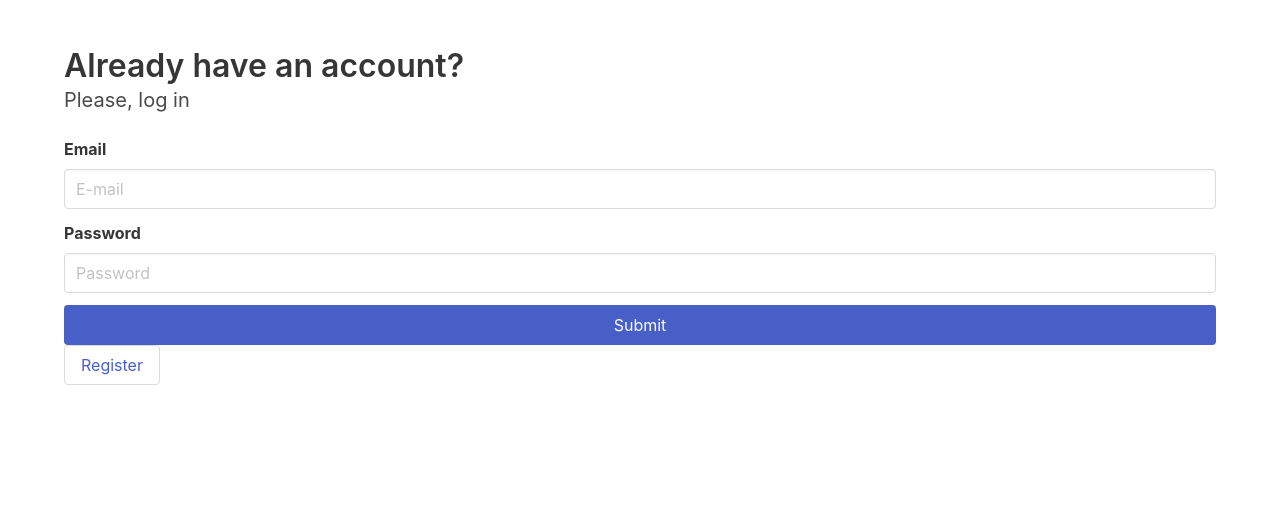
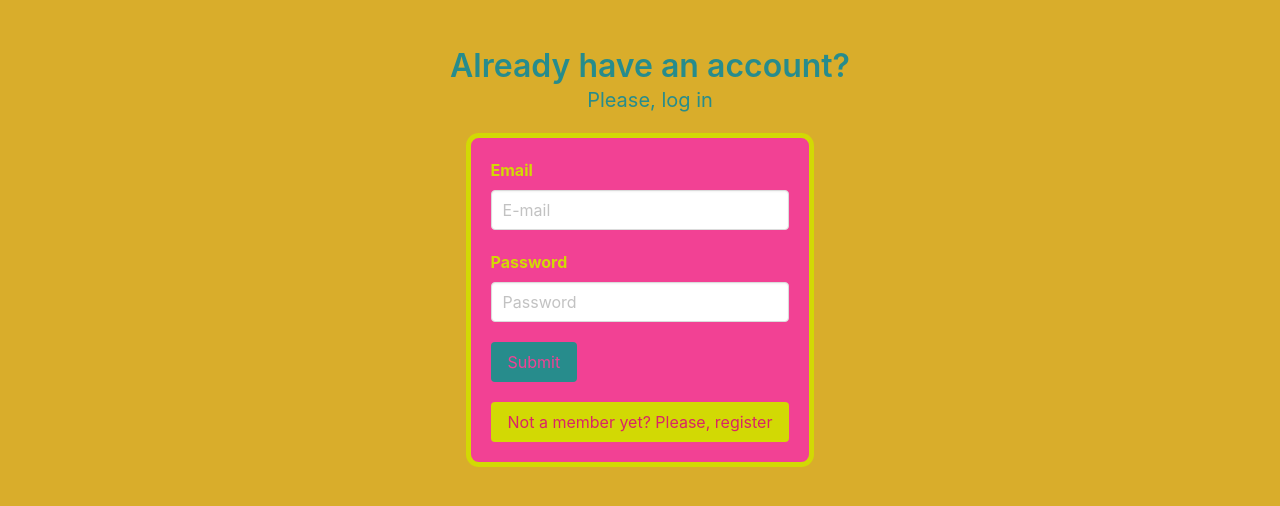
Before and after one commit to ainallamas/IronhackFinalProject, a Vue app: page /#/auth/login in a window 1280 px wide. Shown: the top 506 px of the page. Built offline with nearby package versions, Linux system fonts and the light colour scheme; no server answers.

Commit message:
css started

```diff
--- a/src/components/Login.vue
+++ b/src/components/Login.vue
@@ -1,11 +1,14 @@
 <template>
-
-
 
 <div class="section">
 <div class="container">
-    <h1 class="title">Already have an account?</h1>
-    <h2 class="subtitle">Please, log in</h2>
+
+<div class="welcome-message">
+    <h1 class="title welcome">Already have an account?</h1>
+    <h2 class="subtitle welcome">Please, log in</h2>
+</div>
+
+<div class="sign-in">
     <form @submit.prevent="onSubmit">
         <div class="field">
             <label class="label">Email</label>
@@ -22,17 +25,21 @@
             </div>
             <div class="field">
                 <div class="control">
-                <button class="button is-link is-fullwidth" type="submit" placeholder="Text input">Submit</button>
+                <button class="button is-link is-centered submit-button" type="submit">Submit</button>
                 </div>
             </div>
-        </form>
+    </form>
 
-        <div class="button register-button">
-        <router-link :to="{name: 'register'}">Register</router-link>
-        </div>
-
+    <div class="registro">
+    <div class="field button is-link is-centered register-button">
+        <router-link :to="{name: 'register'}">Not a member yet? Please, register</router-link>
     </div>
     </div>
+
+</div>
+
+</div>
+</div>
 
 </template>
 
@@ -76,4 +83,61 @@ catch (error) {
 
 <style scoped>
 
+label {
+color: #D2D904;
+}
+
+.container {
+    display: flex;
+    flex-direction: column;
+    align-items: center;
+}
+
+.welcome {
+    color: #278C8C;
+}
+
+.welcome-message {
+    margin-left: 20px;
+    display: flex;
+    flex-direction: column;
+    align-items: center;
+}
+
+.sign-in {
+    margin: 20px;
+    border: solid 5px #D2D904;
+    border-radius: 0.8rem;
+    background-color:  #F24194;
+}
+
+.field {
+    margin: 20px;
+}
+
+.register-button {
+    display: flex;
+    background-color: #D2D904;
+}
+
+.register-button:hover {
+    background-color: #278C8C;
+}
+
+.submit-button {
+    background-color: #278C8C;
+    color: #F24194;
+}
+
+.submit-button:hover {
+    background-color: #D2D904;
+    color: #F24194;
+}
+
+a {
+    color: #D92567;
+}
+
+
+
 </style>
--- a/src/components/Navbar.vue
+++ b/src/components/Navbar.vue
@@ -1,10 +1,11 @@
 <template>
 
+<div class="nav-top">
 <nav class="navbar" role="navigation" aria-label="main navigation">
 
   <div id="navbarBasicExample" class="navbar-menu">
    <div class="navbar-start">
-    <div class="navbar-item title">
+      <div class="navbar-item title ">
       TASK DASHBOARD
       </div>
     </div>
@@ -14,13 +15,16 @@
   <div class="navbar-end">
    <div class="navbar-item">
       <div class="buttons">
-      <button @click="logOut" class="button">
+        <button @click="logOut" class="button is-link is-centered logout-button">
          <strong>Log out</strong>
         </button>
       </div>
     </div>
   </div>
+
 </nav>
+</div>
+
 
 </template>
 
@@ -45,4 +49,31 @@ try {
 </script>
 
 <style scoped>
+
+.title {
+  color: #F24194;
+}
+
+.navbar-menu {
+  background-color:#D9AD2B;
+}
+
+.navbar-item {
+  background-color: #D9AD2B;
+}
+
+.logout-button {
+  background-color: #D2D904;
+  color: #F24194;
+}
+
+.logout-button:hover {
+  background-color: #F24194;
+  color: #278C8C;
+}
+
+
+
+
+
 </style>
--- a/src/components/NewTask.vue
+++ b/src/components/NewTask.vue
@@ -1,22 +1,29 @@
 <template>
 <div class="section">
-<div class="container mt-5">
+<div class="container">
 
-<h1 class="title">NEW TASK</h1>
+<div class="welcome-message">
+    <h1 class="title">NEW TASK</h1>
+</div>
 
 <form @submit.prevent="onSubmit">
 
-    <div class="control">
-        <input v-model="title" class="input is-normal" placeholder="Post title">
+    <div class="field">
+        <div class="control">
+        <input v-model="title" class="input" placeholder="Task title">
+        </div>
     </div>
 
-    <br>
-    <div class="control">
-        <textarea v-model="description" class="textarea" placeholder="Write a post"></textarea>
+    <div class="field">
+        <div class="control">
+        <textarea v-model="description" class="textarea" placeholder="Write a task description"></textarea>
+        </div>
     </div>
 
-    <div class="control">
-        <button type="submit" class="mt-2 button is-info">Submit</button>
+    <div class="field">
+        <div class="control">
+        <button class="button is-link is-centered submit-button" type="submit">Submit</button>
+        </div>
     </div>
 
 </form>
@@ -56,4 +63,33 @@ const onSubmit = (async () => {
 </script>
 
 <style scoped>
+
+.container {
+    border: solid 5px #D2D904;
+    border-radius: 0.8rem;
+    background-color:  #F24194;
+}
+
+.welcome-message {
+    margin: 20px;
+    display: flex;
+    flex-direction: column;
+    align-items: center;
+}
+
+.field {
+    margin: 20px;
+    text-align: center;
+}
+
+.submit-button {
+    background-color: #278C8C;
+    color: #F24194;
+}
+
+.submit-button:hover {
+    background-color: #D2D904;
+    color: #F24194;
+}
+
 </style>
--- a/src/components/Register.vue
+++ b/src/components/Register.vue
@@ -4,8 +4,11 @@
 <div class="section">
 <div class="container">
 
-    <h1 class="title">Please, sign up</h1>
+<div class="welcome-message">
+    <h1 class="title welcome">Please, sign up</h1>
+</div>
 
+<div class="sign-up">
     <form @submit.prevent="onSubmit">
         <div class="field">
             <label class="label">Email</label>
@@ -29,17 +32,21 @@
         </div>
         <div class="field">
             <div class="control">
-            <button class="button is-link is-fullwidth" type="submit" placeholder="Text input">Submit</button>
+            <button class="button is-link is-centered submit-button" type="submit" placeholder="Text input">Submit</button>
             </div>
             </div>
         </form>
 
-    <div class="button register-button">
-    <router-link :to="{name: 'login'}">Already have an account? Login here</router-link>
+    <div class="login">
+    <div class="field button is-link is-centered login-button">
+    <router-link :to="{name: 'login'}">Already have an account? Sign in here</router-link>
+    </div>
     </div>
 
-    </div>
-    </div>
+</div>
+
+</div>
+</div>
 
 </template>
 
@@ -82,4 +89,60 @@ catch (error) {
 
 <style scoped>
 
+label {
+color: #D2D904;
+}
+
+.container {
+    display: flex;
+    flex-direction: column;
+    align-items: center;
+}
+
+.welcome {
+    color: #278C8C;
+}
+
+.welcome-message {
+    margin-left: 20px;
+    display: flex;
+    flex-direction: column;
+    align-items: center;
+}
+
+.sign-up {
+    margin: 20px;
+    border: solid 5px #D2D904;
+    border-radius: 0.8rem;
+    background-color:  #F24194;
+}
+
+.field {
+    margin: 20px;
+}
+
+.login-button {
+    display: flex;
+    background-color: #D2D904;
+}
+
+.login-button:hover {
+    background-color: #278C8C;
+}
+
+.submit-button {
+    background-color: #278C8C;
+    color: #F24194;
+}
+
+.submit-button:hover {
+    background-color: #D2D904;
+    color: #F24194;
+}
+
+a {
+    color: #D92567;
+}
+
+
 </style>
--- a/src/components/TaskCard.vue
+++ b/src/components/TaskCard.vue
@@ -15,34 +15,39 @@
     <div class="subtitle">{{props.task.description}}</div>
     </div>
 
-<div class="task-buttons">
+    <div class="task-buttons">
+    <button @click="editTask" class="button submit-button">Edit</button>
 
-    <!-- <EditTaskModal v-if=edit @click="!editModal"/> -->
+    <button @click="completedTask" class="button submit-button">Done</button>
 
-    <button @click="editTask" class="button is-info is-light edit-button">Edit</button>
+    <button @click="delTask" class="button submit-button">Delete</button>
+    </div>
 
-
-    <button @click="completedTask" class="button is-success is-light done-button">Done</button>
-
-    <button @click="delTask" class="button is-danger is-light delete-button">Delete</button>
-</div>
 </div>
 
 <div v-else class="task-card" :class="{ done : props.task.isCreated }">
 
-
-    <div class="control">
+    <div class="field">
+        <div class="control">
         <input v-model="taskUpdated.title" class="input is-normal" placeholder="Post the new title">
+        </div>
     </div>
 
-    <br>
-    <div class="control">
+    <div class="field">
+        <div class="control">
         <textarea v-model="taskUpdated.description" class="textarea" placeholder="Write a new post description"></textarea>
+        </div>
     </div>
 
-    <div class="control">
-        <button @click="acceptChanges" class="mt-2 button is-info">Accept</button>
-        <button @click="cancelChanges" class="mt-2 button is-info">Cancel</button>
+    <div class="field">
+        <div class="control">
+        <button @click="acceptChanges" class="button submit-button">
+            <strong>Accept</strong>
+        </button>
+        <button @click="cancelChanges" class="button submit-button">
+           <strong>Cancel</strong>
+        </button>
+        </div>
     </div>
 
 </div>
@@ -122,10 +127,11 @@ const acceptChanges = (async () => {
 <style scoped>
 
 .task-card {
-    border: solid 1px #333;
+    border: solid 5px #D92567;
+    border-radius: 0.8rem;
     padding: 1rem;
     margin-top: 10px;
-    background-color: #D6BD2A;
+    background-color: #D2D904;
 }
 
 .task-buttons {
@@ -134,14 +140,25 @@ const acceptChanges = (async () => {
     margin: 20px;
 }
 
-/* header {
-display: flex;
-justify-content: space-between;
-} */
-
 .done {
-    background-color: #ADC;
+    background-color:#D92567;
+    border: solid 5px  #D2D904;
 }
 
+.submit-button {
+    background-color: #278C8C;
+    border: #278C8C;
+    color: #F24194;
+}
+
+.submit-button:hover {
+    background-color: #F24194;
+    color: #D6BD2A;
+}
+
+.control {
+    display: flex;
+    justify-content: space-around;
+}
 
 </style>
--- a/src/style.css
+++ b/src/style.css
@@ -1,2 +1,7 @@
 @import "https://cdn.jsdelivr.net/npm/bulma@0.9.4/css/bulma.min.css";
-@import 'https://pro.fontawesome.com/releases/v5.10.0/css/all.css'
+@import 'https://pro.fontawesome.com/releases/v5.10.0/css/all.css';
+
+
+:root {
+    background-color: #D9AD2B;
+}
```
Also changed, not shown: 17 other files (tests, documents, lock files or other folders). Lines whose indentation alone changed are shown as unchanged.
